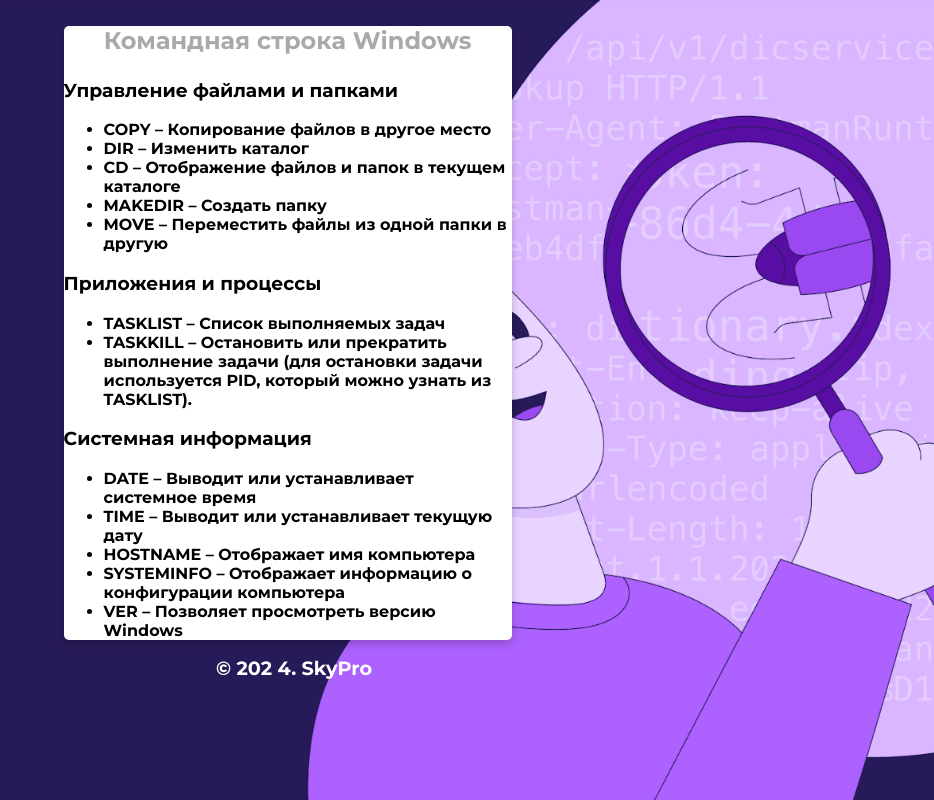
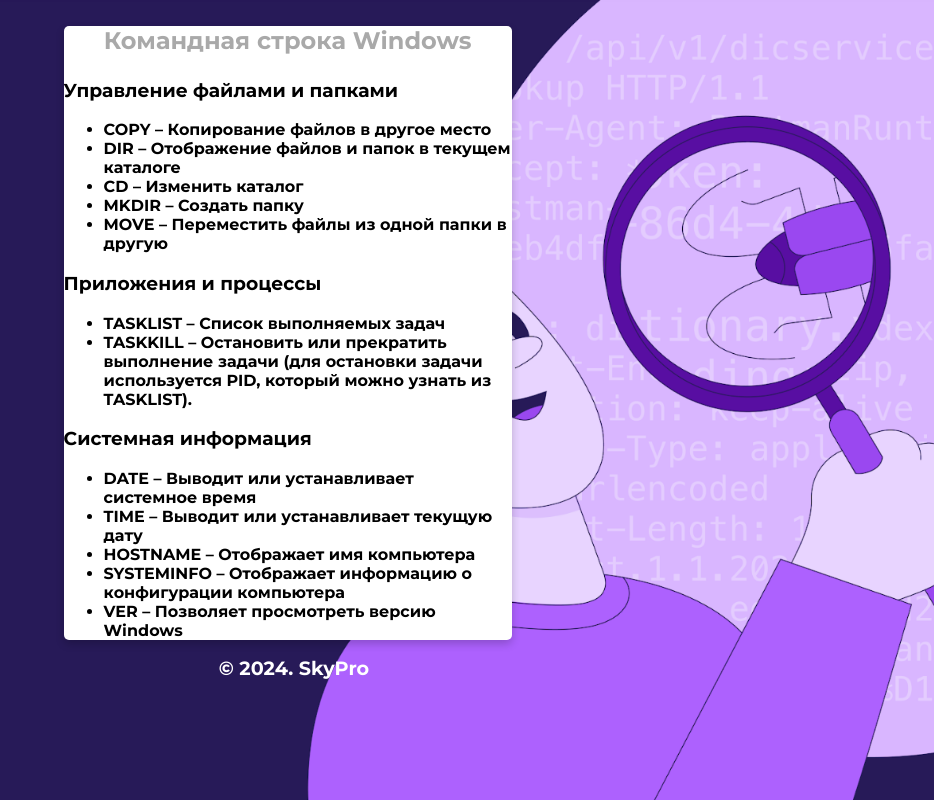
Before and after one commit to Tolebanich/FinDZ, a plain HTML site: page html/cmd.html in a window 1280 px wide. Shown: the whole page, without its empty margins (346-1280 px from the left). Drawn offline with Linux system fonts and the light colour scheme.

Commit message:
Первые исправления

```diff
--- a/html/cmd.html
+++ b/html/cmd.html
@@ -16,9 +16,9 @@
          <h3 id="rt-0"> Управление файлами и папками</h3>
          <ul>
             <li>COPY – Копирование файлов в другое место</li>
-            <li>DIR – Изменить каталог</li>
-            <li>CD – Отображение файлов и папок в текущем каталоге</li>
-            <li>MAKEDIR – Создать папку</li>
+            <li>DIR – Отображение файлов и папок в текущем каталоге</li>
+            <li>CD – Изменить каталог</li>
+            <li>MKDIR – Создать папку</li>
             <li>MOVE – Переместить файлы из одной папки в другую</li>
          </ul>
          <h3 id="rt-1">Приложения и процессы</h3>
@@ -37,7 +37,7 @@
       </div>
       <!--footer-->
       <footer class="animated fadeIn">
-         &copy; 202 4. SkyPro
+         &copy; 2024. SkyPro
       </footer>
    </body>
 </html>
```
Also changed, not shown: html/mac.html (+3 -3 lines), defects.txt.
